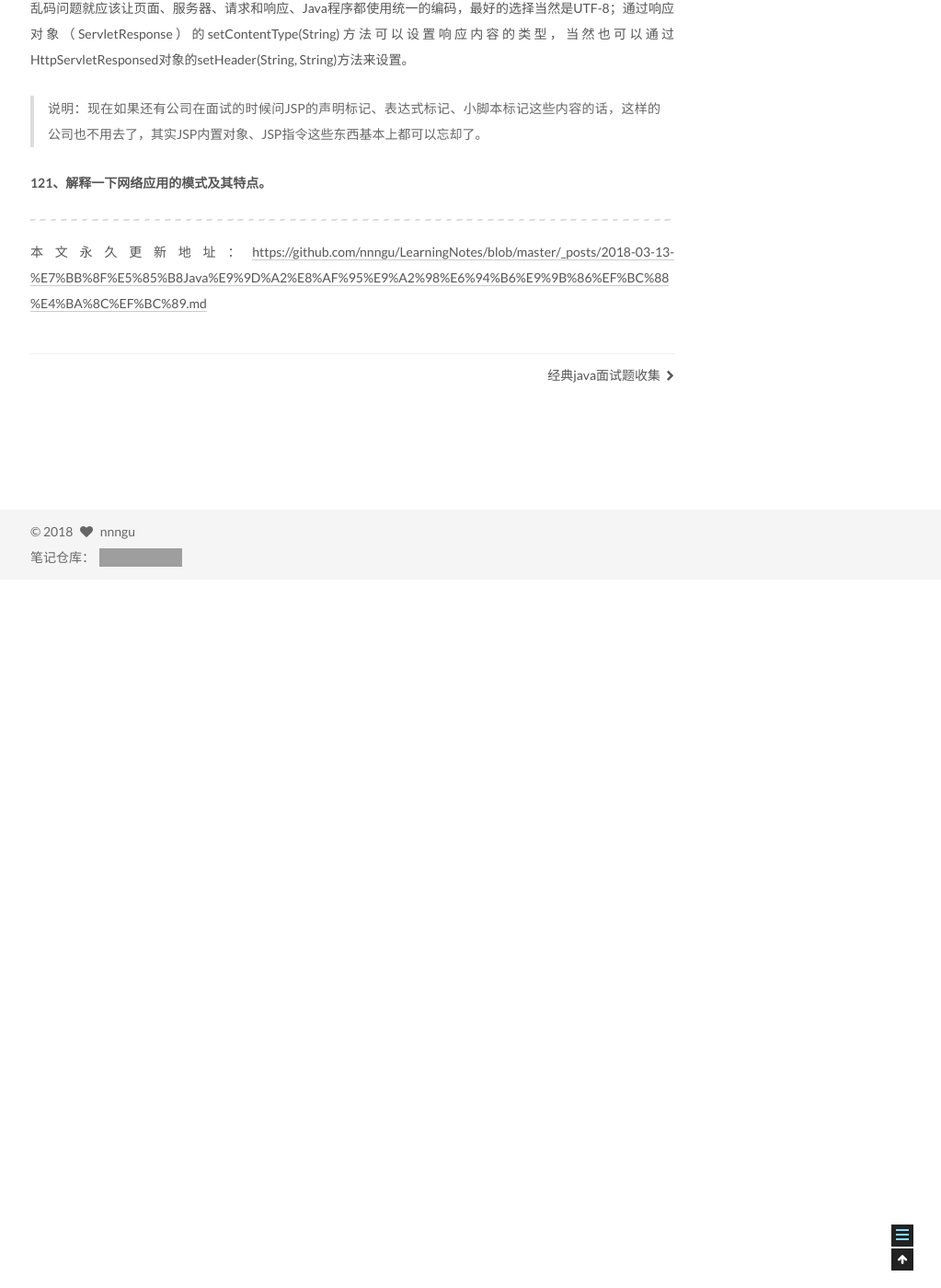
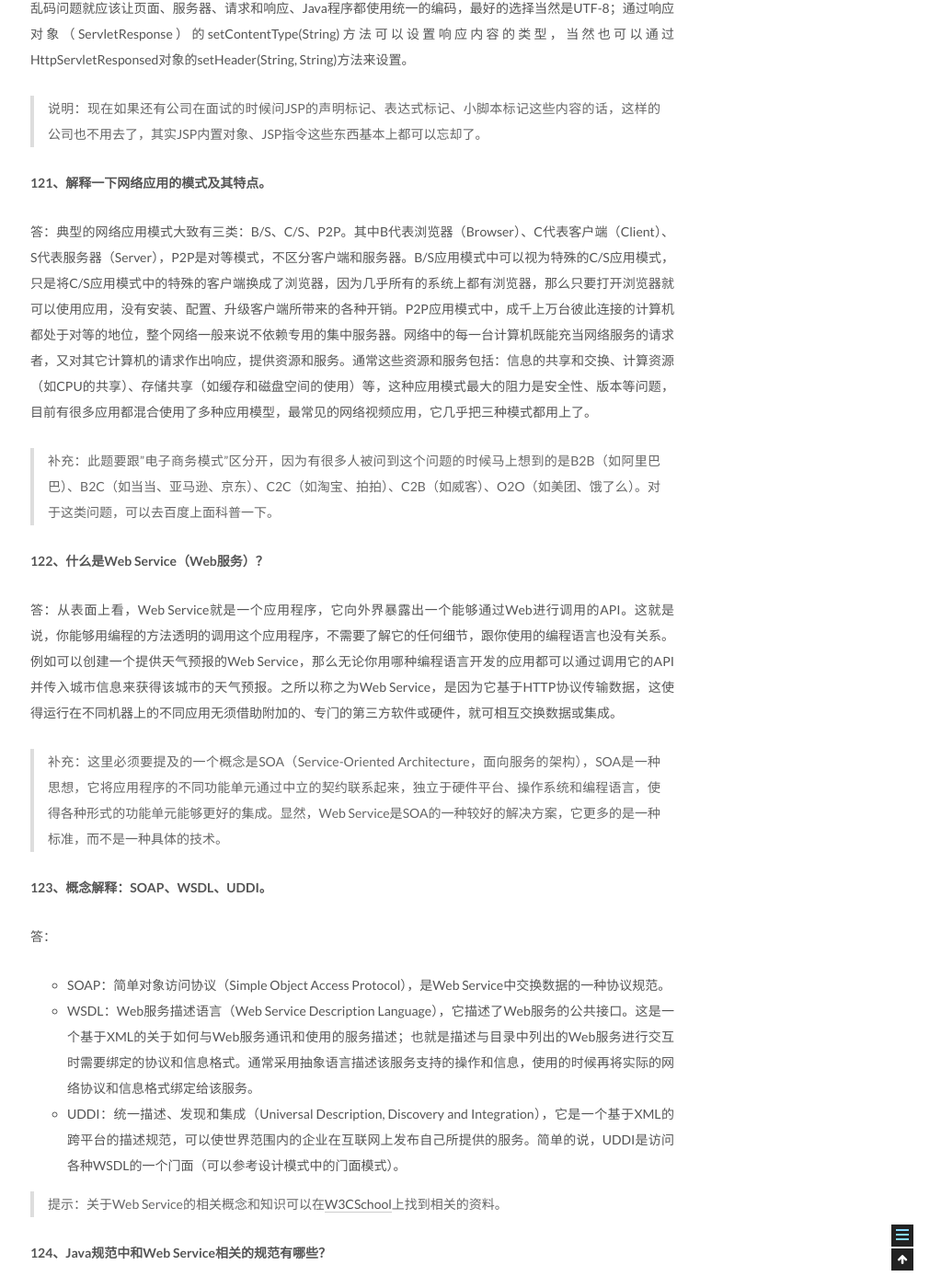
Before and after one commit to nnngu/LearningNotes, a Jekyll site: the page built from _posts/2018-03-13-经典Java面试题收集（二）.md, in a window 1280 px wide and 1400 px high, scrolled down 22917 px. Shown: the whole window at 92% size, without its empty margins (257-1280 px from the left). Built offline with Jekyll 4.4.1, drawn with Linux system fonts in a browser that asks for light colours; before the commit the page ends 23547 px from its top, so only the background shows below that; some of the changed text lies outside the part shown; grey boxes are pictures that could not be loaded.

Commit message:
修改文件: _posts/2018-03-13-经典Java面试题收集（二）.md

```diff
--- a/_posts/2018-03-13-经典Java面试题收集（二）.md
+++ b/_posts/2018-03-13-经典Java面试题收集（二）.md
@@ -856,6 +856,40 @@ public class UploadServlet extends HttpServlet {
 
 **121、解释一下网络应用的模式及其特点。**
 
+答：典型的网络应用模式大致有三类：B/S、C/S、P2P。其中B代表浏览器（Browser）、C代表客户端（Client）、S代表服务器（Server），P2P是对等模式，不区分客户端和服务器。B/S应用模式中可以视为特殊的C/S应用模式，只是将C/S应用模式中的特殊的客户端换成了浏览器，因为几乎所有的系统上都有浏览器，那么只要打开浏览器就可以使用应用，没有安装、配置、升级客户端所带来的各种开销。P2P应用模式中，成千上万台彼此连接的计算机都处于对等的地位，整个网络一般来说不依赖专用的集中服务器。网络中的每一台计算机既能充当网络服务的请求者，又对其它计算机的请求作出响应，提供资源和服务。通常这些资源和服务包括：信息的共享和交换、计算资源（如CPU的共享）、存储共享（如缓存和磁盘空间的使用）等，这种应用模式最大的阻力是安全性、版本等问题，目前有很多应用都混合使用了多种应用模型，最常见的网络视频应用，它几乎把三种模式都用上了。
+
+> 补充：此题要跟"电子商务模式"区分开，因为有很多人被问到这个问题的时候马上想到的是B2B（如阿里巴巴）、B2C（如当当、亚马逊、京东）、C2C（如淘宝、拍拍）、C2B（如威客）、O2O（如美团、饿了么）。对于这类问题，可以去百度上面科普一下。
+
+**122、什么是Web Service（Web服务）？**
+
+答：从表面上看，Web Service就是一个应用程序，它向外界暴露出一个能够通过Web进行调用的API。这就是说，你能够用编程的方法透明的调用这个应用程序，不需要了解它的任何细节，跟你使用的编程语言也没有关系。例如可以创建一个提供天气预报的Web Service，那么无论你用哪种编程语言开发的应用都可以通过调用它的API并传入城市信息来获得该城市的天气预报。之所以称之为Web Service，是因为它基于HTTP协议传输数据，这使得运行在不同机器上的不同应用无须借助附加的、专门的第三方软件或硬件，就可相互交换数据或集成。
+
+> 补充：这里必须要提及的一个概念是SOA（Service-Oriented Architecture，面向服务的架构），SOA是一种思想，它将应用程序的不同功能单元通过中立的契约联系起来，独立于硬件平台、操作系统和编程语言，使得各种形式的功能单元能够更好的集成。显然，Web Service是SOA的一种较好的解决方案，它更多的是一种标准，而不是一种具体的技术。
+
+**123、概念解释：SOAP、WSDL、UDDI。**
+
+答：
+- SOAP：简单对象访问协议（Simple Object Access Protocol），是Web Service中交换数据的一种协议规范。
+- WSDL：Web服务描述语言（Web Service Description Language），它描述了Web服务的公共接口。这是一个基于XML的关于如何与Web服务通讯和使用的服务描述；也就是描述与目录中列出的Web服务进行交互时需要绑定的协议和信息格式。通常采用抽象语言描述该服务支持的操作和信息，使用的时候再将实际的网络协议和信息格式绑定给该服务。
+- UDDI：统一描述、发现和集成（Universal Description, Discovery and Integration），它是一个基于XML的跨平台的描述规范，可以使世界范围内的企业在互联网上发布自己所提供的服务。简单的说，UDDI是访问各种WSDL的一个门面（可以参考设计模式中的门面模式）。
+
+> 提示：关于Web Service的相关概念和知识可以在[W3CSchool](http://www.runoob.com/webservices/webservices-tutorial.html)上找到相关的资料。
+
+**124、Java规范中和Web Service相关的规范有哪些？**
+
+答：Java规范中和Web Service相关的有三个：
+- JAX-WS(JSR 224)：这个规范是早期的基于SOAP的Web Service规范JAX-RPC的替代版本，它并不提供向下兼容性，因为RPC样式的WSDL以及相关的API已经在Java EE5中被移除了。WS-MetaData是JAX-WS的依赖规范，提供了基于注解配置Web Service和SOAP消息的相关API。
+- JAXM(JSR 67)：定义了发送和接收消息所需的API,相当于Web Service的服务器端。
+- JAX-RS(JSR 311 & JSR 339 & JSR 370)：是Java针对REST（Representation State Transfer）架构风格制定的一套Web Service规范。REST是一种软件架构模式，是一种风格，它不像SOAP那样本身承载着一种消息协议， (两种风格的Web Service均采用了HTTP做传输协议，因为HTTP协议能穿越防火墙，Java的远程方法调用（RMI）等是重量级协议，通常不能穿越防火墙），因此可以将REST视为基于HTTP协议的软件架构。REST中最重要的两个概念是资源定位和资源操作，而HTTP协议恰好完整的提供了这两个点。HTTP协议中的URI可以完成资源定位，而GET、POST、OPTION、DELETE方法可以完成资源操作。因此REST完全依赖HTTP协议就可以完成Web Service，而不像SOAP协议那样只利用了HTTP的传输特性，定位和操作都是由SOAP协议自身完成的，也正是由于SOAP消息的存在使得基于SOAP的Web Service显得笨重而逐渐被淘汰。
+
+**125、介绍一下你了解的Java领域的Web Service框架。**
+
+答：Java领域的Web Service框架很多，包括Axis2（Axis的升级版本）、Jersey（RESTful的Web Service框架）、CXF（XFire的延续版本）、Hessian、Turmeric、JBoss SOA等，其中绝大多数都是开源框架。
+
+> 提示：面试被问到这类问题的时候一定选择自己用过的最熟悉的作答，如果之前没有了解过就应该在面试前花一些时间了解其中的两个，并比较其优缺点，这样才能在面试时给出一个漂亮的答案。
+
+
+
 
 
 
```
